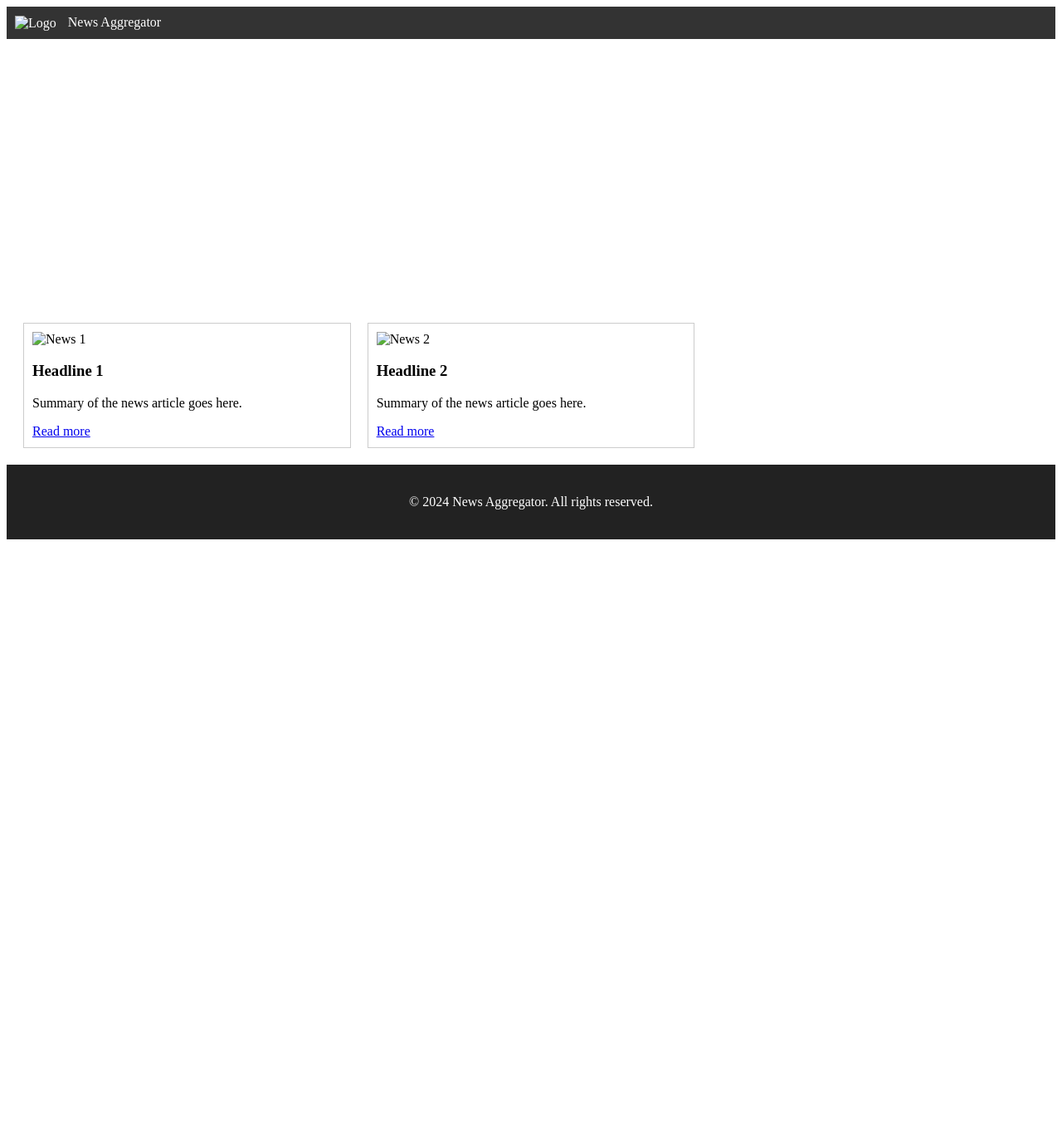
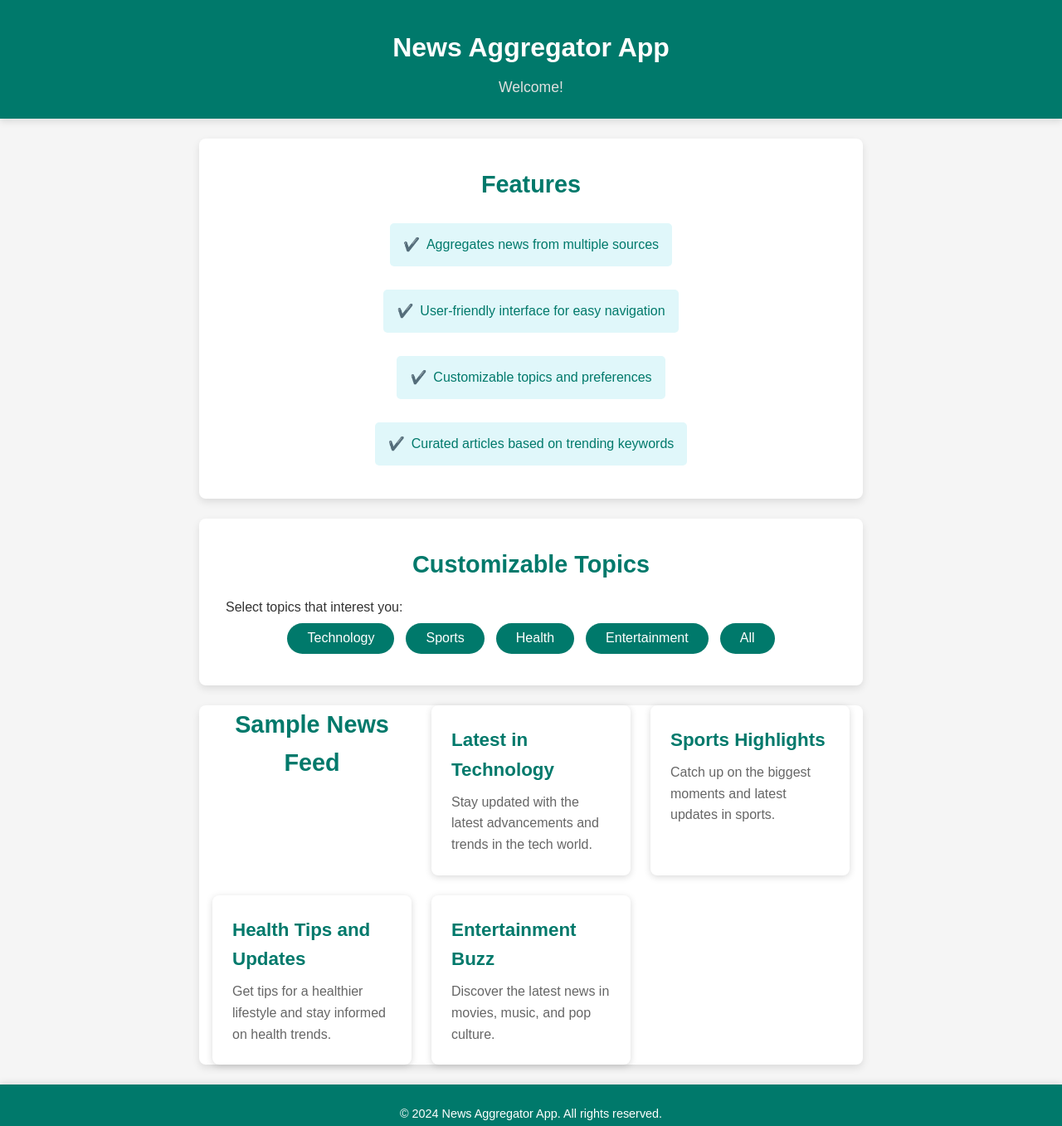
Before and after one commit to Codeheader/PBL, a plain HTML site: page index.html in a window 1280 px wide. Shown: the whole page at 83% size. Before the commit the page ends 800 px from the top, so only its background shows below. Drawn offline with Linux system fonts and the light colour scheme; no server answers.

Commit message:
Update index.html

```diff
--- a/index.html
+++ b/index.html
@@ -3,44 +3,67 @@
 <head>
     <meta charset="UTF-8">
     <meta name="viewport" content="width=device-width, initial-scale=1.0">
-    <title>News Aggregator</title>
-    <!-- Link to CSS file -->
-    <link rel="stylesheet" href="styles.css">
-    <!-- Google Fonts -->
-    <link href="https://fonts.googleapis.com/css2?family=Roboto:wght@400;700&display=swap" rel="stylesheet">
+    <title>News Aggregator App</title>
+    <link rel="stylesheet" href="style.css">
 </head>
 <body>
-    <!-- Navbar -->
-    <nav style="background: #333; color: white; padding: 10px;">
-        <img src="./images/logo.png" alt="Logo" style="height: 40px; vertical-align: middle;">
-        <span style="margin-left: 10px;">News Aggregator</span>
-    </nav>
+    <!-- Header Section -->
+    <header>
+        <h1>News Aggregator App</h1>
+        <p id="greeting-message">Welcome!</p>
+    </header>
 
-    <!-- Hero Section -->
-    <div style="background-image: url('./images/banner.jpg'); height: 300px; background-size: cover; text-align: center; color: white;">
-        <h1>Welcome to Our News Aggregator</h1>
-        <p>Your source for the latest updates</p>
-    </div>
+    <!-- Features Section -->
+    <section class="features">
+        <h2>Features</h2>
+        <ul>
+            <li>Aggregates news from multiple sources</li>
+            <li>User-friendly interface for easy navigation</li>
+            <li>Customizable topics and preferences</li>
+            <li>Curated articles based on trending keywords</li>
+        </ul>
+    </section>
 
-    <!-- News Cards -->
-    <div class="news-container" style="display: grid; grid-template-columns: repeat(3, 1fr); gap: 20px; margin: 20px;">
-        <div class="news-item" style="border: 1px solid #ccc; padding: 10px;">
-            <img src="./images/article1.jpg" alt="News 1" style="width: 100%; height: auto;">
-            <h3>Headline 1</h3>
-            <p>Summary of the news article goes here.</p>
-            <a href="#">Read more</a>
+    <!-- Customizable Topics Section -->
+    <section class="topics">
+        <h2>Customizable Topics</h2>
+        <p>Select topics that interest you:</p>
+        <div class="topic-tags">
+            <button onclick="filterNews('technology')">Technology</button>
+            <button onclick="filterNews('sports')">Sports</button>
+            <button onclick="filterNews('health')">Health</button>
+            <button onclick="filterNews('entertainment')">Entertainment</button>
+            <button onclick="filterNews('all')">All</button>
         </div>
-        <div class="news-item" style="border: 1px solid #ccc; padding: 10px;">
-            <img src="./images/article2.jpg" alt="News 2" style="width: 100%; height: auto;">
-            <h3>Headline 2</h3>
-            <p>Summary of the news article goes here.</p>
-            <a href="#">Read more</a>
+    </section>
+
+    <!-- Sample News Feed Section -->
+    <section class="news-feed">
+        <h2>Sample News Feed</h2>
+        <div class="news-item" data-topic="technology">
+            <h3>Latest in Technology</h3>
+            <p>Stay updated with the latest advancements and trends in the tech world.</p>
         </div>
-    </div>
+        <div class="news-item" data-topic="sports">
+            <h3>Sports Highlights</h3>
+            <p>Catch up on the biggest moments and latest updates in sports.</p>
+        </div>
+        <div class="news-item" data-topic="health">
+            <h3>Health Tips and Updates</h3>
+            <p>Get tips for a healthier lifestyle and stay informed on health trends.</p>
+        </div>
+        <div class="news-item" data-topic="entertainment">
+            <h3>Entertainment Buzz</h3>
+            <p>Discover the latest news in movies, music, and pop culture.</p>
+        </div>
+    </section>
 
-    <!-- Footer -->
-    <footer style="background: #222; color: white; padding: 20px; text-align: center;">
-        <p>&copy; 2024 News Aggregator. All rights reserved.</p>
+    <!-- Footer Section -->
+    <footer>
+        <p>&copy; 2024 News Aggregator App. All rights reserved.</p>
     </footer>
+
+    <!-- Link to JavaScript file -->
+    <script src="script.js"></script>
 </body>
 </html>
```
